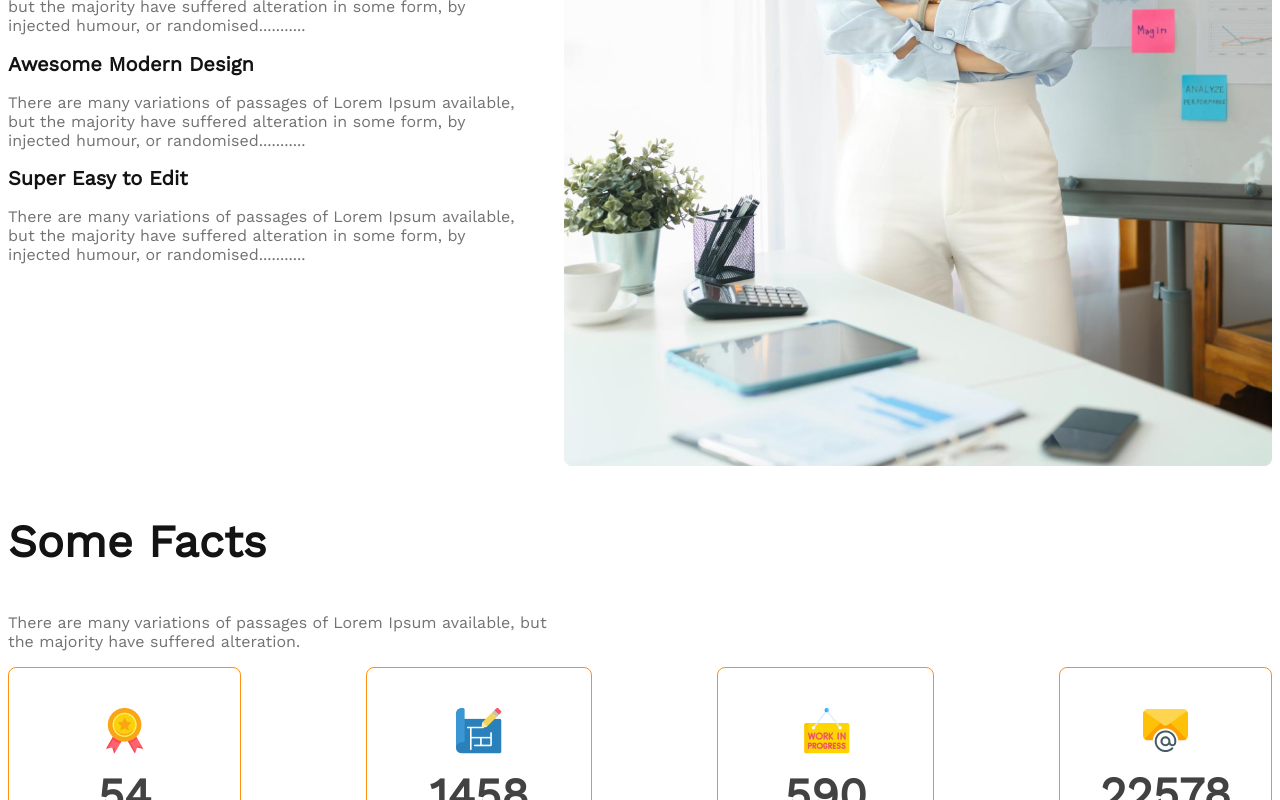
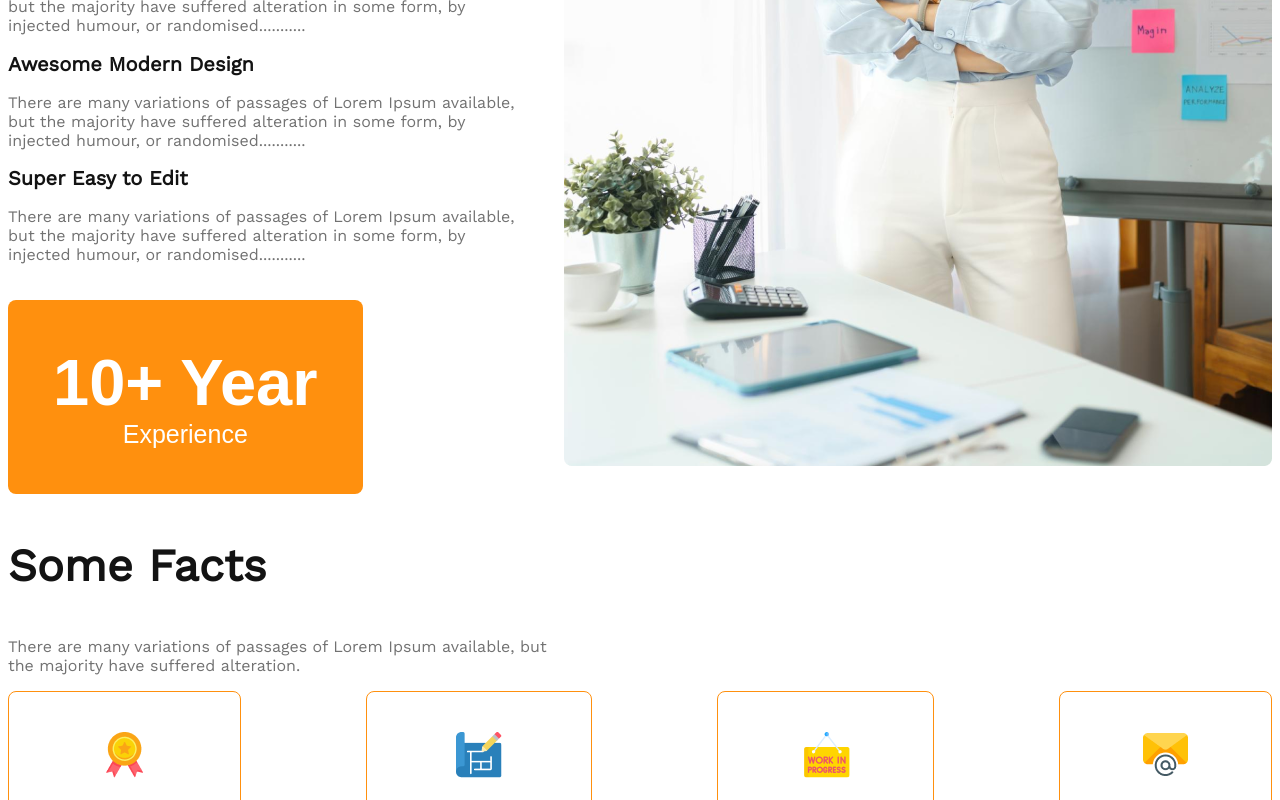
Before and after one commit to rakibhossen11/g3-architect, a plain HTML site: page index.html in a window 1280 px wide. Shown: the part 2777-3577 px from the top of the page. Drawn offline with nearby package versions, Linux system fonts and the light colour scheme.

Commit message:
add something

```diff
--- a/index.html
+++ b/index.html
@@ -77,6 +77,7 @@
                     <h2 class="experience-item-tittle">Super Easy to Edit</h2>
                     <p class="experience-item-description">There are many variations of passages of Lorem Ipsum available, <br> but the majority have suffered alteration in some form, by <br> injected humour, or randomised...........</p>
                 </div>
+                <button class="experience-button"> <span style="color:#FFFFFF;font-size:65px;font-weight:700">10+ Year</span> <br> <span style="color:#FFFFFF;font-size:25px;font-weight:500">Experience</span></button>
             </div>
         </div>
         <div class="experience-img">
--- a/styles/style.css
+++ b/styles/style.css
@@ -56,13 +56,6 @@ body{
     width: 100%;
     margin: 45px 240px;
 }
-@media screen and (max-width:576px) {
-    .nav-items{
-        margin-top: 63px;
-        display: flex;
-        flex-direction: row;
-    }
-}
 
 /* feature styles  */
 .feature-container{
@@ -105,9 +98,6 @@ body{
   justify-content: center;
   margin-top: 140px;
 }
-.experience-blogs{
-
-}
 .experience-tittle{
    color: #131313;
    font-size: 45px;
@@ -118,12 +108,6 @@ body{
     color: #131313;
     font-size: 20px;
 }
-.experience-item-blog{
-
-}
-.experience-items{
-
-}
 .experience-item-tittle{
     color: #131313;
     font-size: 20px;
@@ -132,6 +116,13 @@ body{
 .experience-item-description{
    color: #727272;
    font-size: 16px;
+}
+.experience-button{
+    background-color: #FF900E;
+    padding: 45px;
+    border: 0;
+    border-radius: 8px;
+    margin-top: 20px;
 }
 /* facts styles  */
 .facts-container{
```
